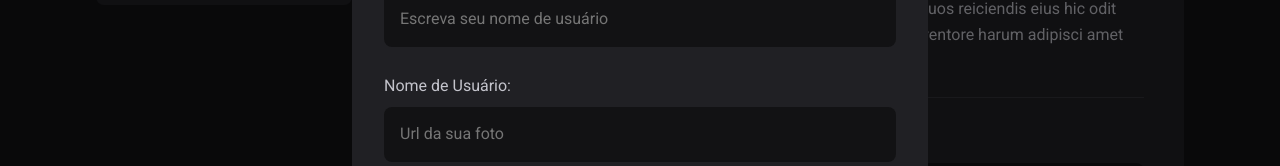
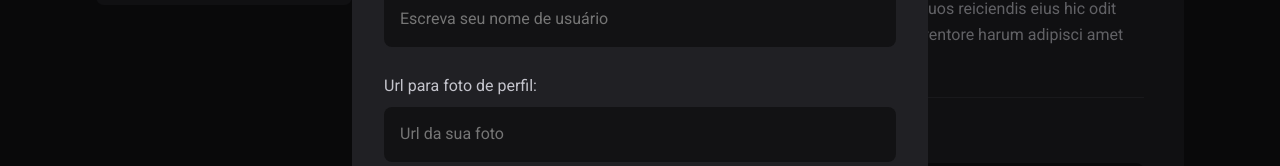
Before and after one commit to oliver-zyn/feednac_2.0, a React (Vite) app: page / in a window 1280 px wide. Both pictures are taken after a click on the link "Editar seu perfil". Shown: the part 329-495 px from the top of the page. Built offline with nearby package versions, Linux system fonts and the light colour scheme.

Commit message:
label modal user

```diff
--- a/src/components/UpdateUserModal.tsx
+++ b/src/components/UpdateUserModal.tsx
@@ -44,7 +44,7 @@ export function UpdateUserModal({
           placeholder="Escreva seu nome de usuário"
           onChange={(e) => setUser(e.target.value)}
         />
-        <label htmlFor="inputUserUrl">Nome de Usuário:</label>
+        <label htmlFor="inputUserUrl">Url para foto de perfil:</label>
         <input
           type="text"
           id="inputUserUrl"
```
